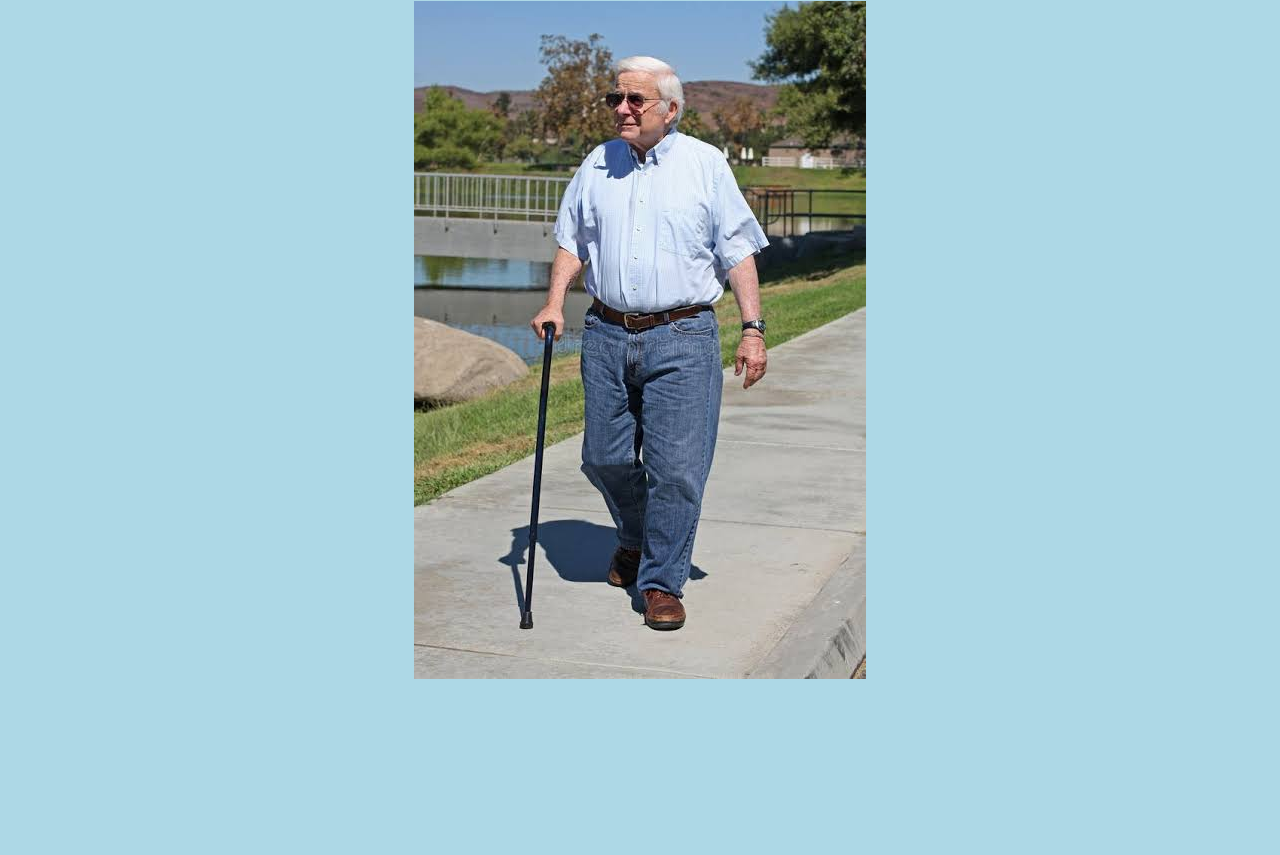
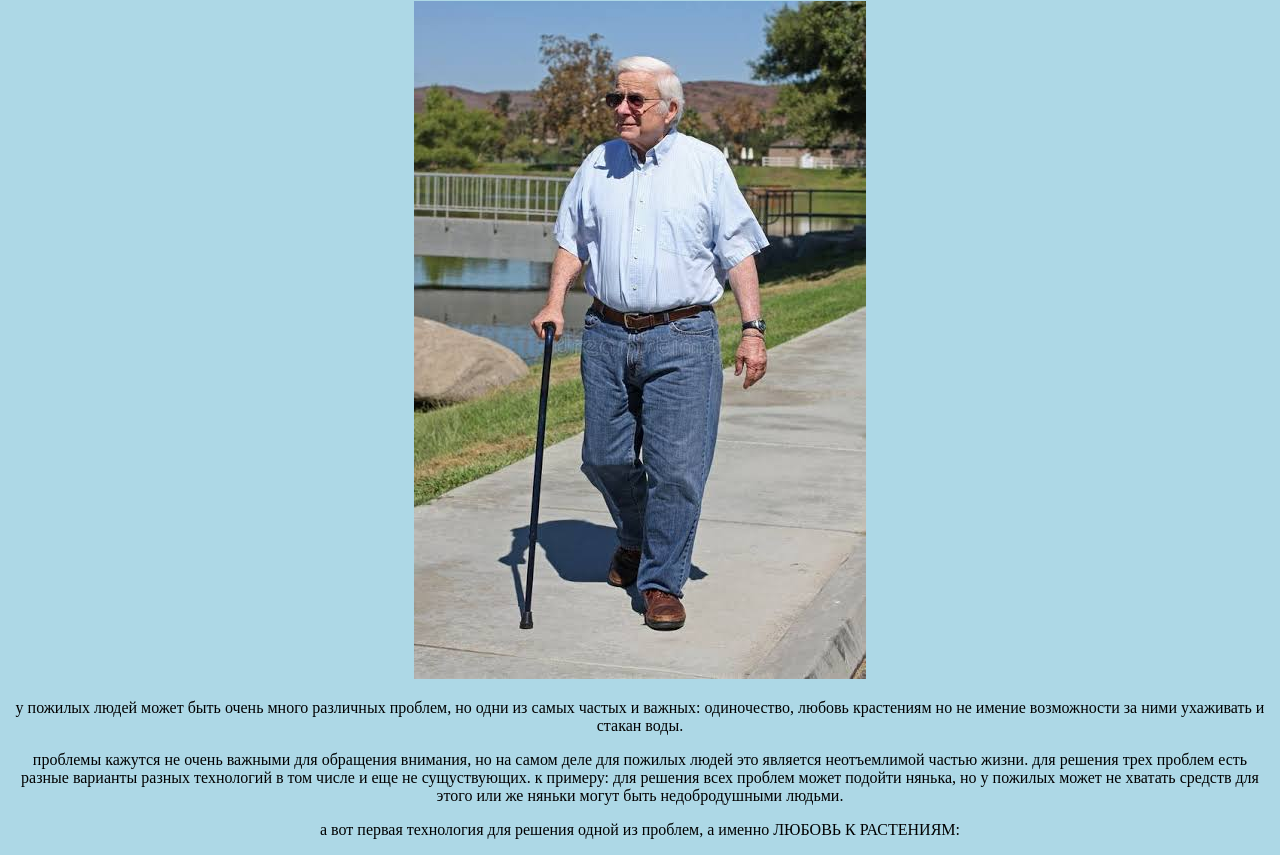
Before and after one commit to yunona67/steam2, a plain HTML site: page index.html in a window 1280 px wide. Shown: the part 698-1553 px from the top of the page. Before the commit the page ends 1389 px from the top, so only its background shows below. Drawn offline with Linux system fonts and the light colour scheme.

Commit message:
Modify title and add content about elderly issues
Updated the title and added text paragraphs discussing issues faced by elderly people and potential solutions.

```diff
--- a/index.html
+++ b/index.html
@@ -1,7 +1,7 @@
 <!DOCTYPE html>
 <html>
 <head>
-    <title>Мой сайт</title>
+    <title>Мой сайт (Юнона 7а)</title>
 
     <style>
         body {
@@ -24,12 +24,29 @@
                 object-fit: cover;
                 border-radius: 15px;
             }
-    </style>
+            .text {
+                color: black;
+                font-size: 30px;
+                </style>
 </head>
 <body>
     <h1>Какая может быть проблема у пожилых людей и как можно ее решить?</h1>
     <img src="water.jpg">
     <img src="flowers.jpg">
     <img src="grandpa.jpg">
+    <p class="text">
+        у пожилых людей может быть очень много различных проблем, но одни из самых частых и важных: одиночество, любовь  крастениям но не
+        имение возможности за ними ухаживать и стакан воды.
+    </p>
+    <p class="text">
+        проблемы кажутся не очень важными для обращения внимания, но на самом деле для пожилых людей это является неотъемлимой частью жизни.
+        для решения трех проблем есть разные варианты разных технологий в том числе и еще не сущуствующих. к примеру:
+        для решения всех проблем может подойти нянька, но у пожилых может не хватать средств для этого или же няньки могут быть недобродушными
+        людьми.
+    </p>
+    <p class="text">
+        а вот первая технология для решения одной из проблем, а именно ЛЮБОВЬ К РАСТЕНИЯМ:
+    </p>
+
 </body>
 </html>
```
